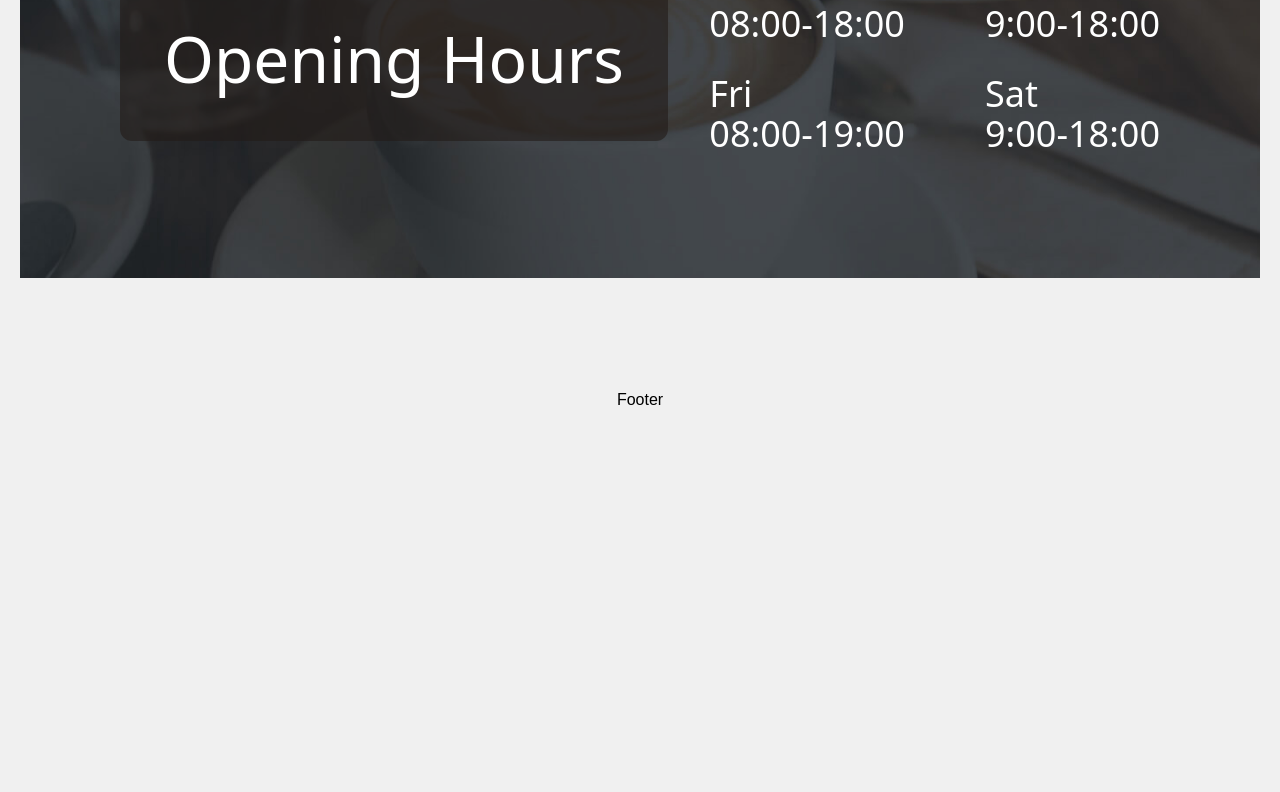
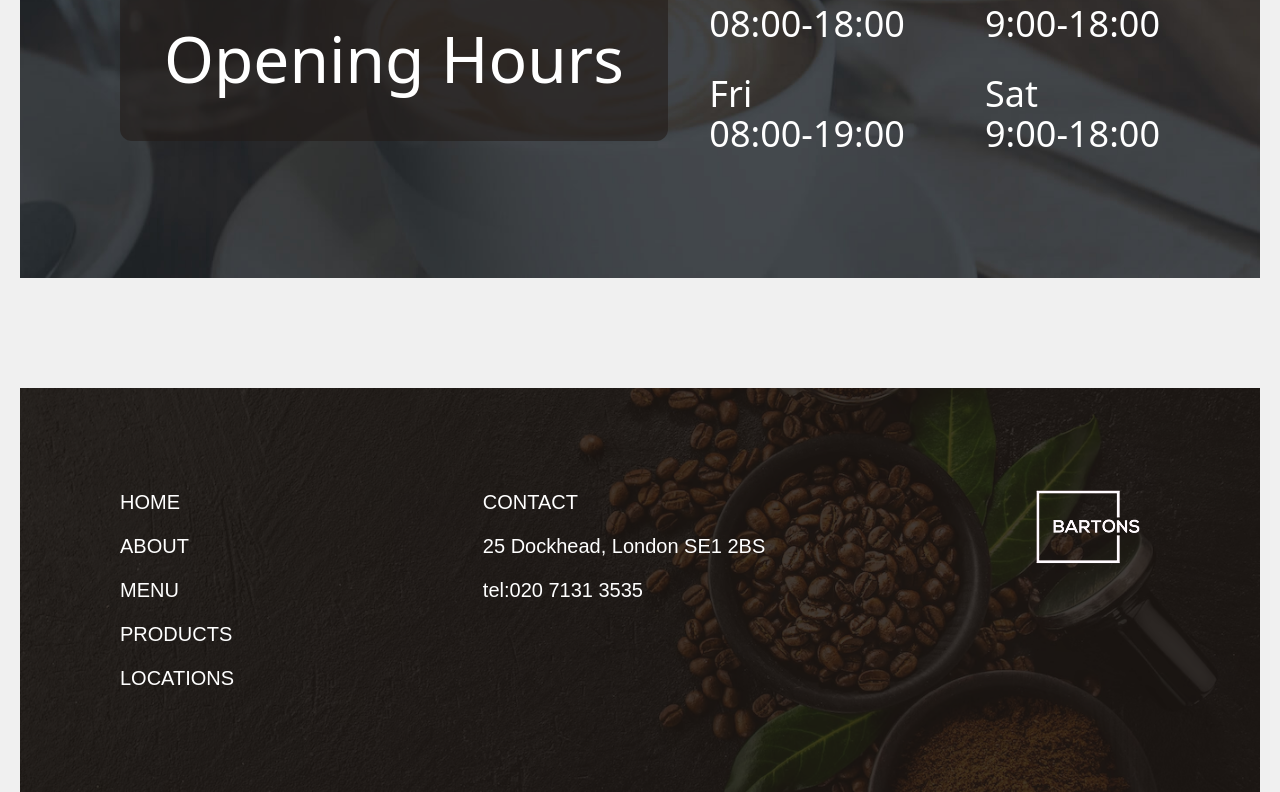
Before and after one commit to yuliyakim01/coffee-shop, a React app: page / in a window 1280 px wide. Shown: the part 1588-2380 px from the top of the page. Before the commit the page ends 2000 px from the top, so only its background shows below. Built offline with nearby package versions, Linux system fonts and the light colour scheme; what @commercetools/platform-sdk, @commercetools/sdk-client-v2 would draw is missing.

Commit message:
feat: add footer

```diff
--- a/src/App.tsx
+++ b/src/App.tsx
@@ -11,6 +11,7 @@ import Register from './pages/Registration';
 import ForgotPassword from './pages/ForgotPassword';
 import { ROUTES } from '@/data/routes';
 import Cart from '@/pages/Cart';
+import Contact from './pages/Contact';
 
 const router = createBrowserRouter([
   {
@@ -42,6 +43,11 @@ const router = createBrowserRouter([
         element: <Cart />,
       },
       {
+        path: ROUTES.contact,
+        element: <Contact />,
+      },
+
+      {
         path: ROUTES.login,
         element: <Login />,
       },
--- a/src/components/Footer-components/Footer.tsx
+++ b/src/components/Footer-components/Footer.tsx
@@ -1,7 +1,60 @@
 import React from 'react';
+import footerImage from '@/assets/footer.png';
+import { Link } from 'react-router-dom';
+import { LABELS, ROUTES } from '@/data/routes';
+import logo from '@/assets/logo.png';
 
 function Footer() {
-  return <div>Footer</div>;
+  return (
+    <div className="w-full bg-cover bg-center" style={{ backgroundImage: `url(${footerImage})` }}>
+      <div className="bg-[rgba(29,23,20,0.84)] w-full h-full flex flex-col md:flex-row justify-between items-start gap-12 px-6 py-12 md:px-[100px] md:py-[100px]">
+        {/* Navigation Links */}
+        <nav>
+          <ul className="flex flex-col gap-4 text-white text-base sm:text-lg md:text-[20px]">
+            <li>
+              <Link to={ROUTES.main} className="uppercase">
+                {LABELS.home}
+              </Link>
+            </li>
+            <li>
+              <Link to={ROUTES.about} className="uppercase">
+                {LABELS.about}
+              </Link>
+            </li>
+            <li>
+              <Link to={ROUTES.menu} className="uppercase">
+                {LABELS.menu}
+              </Link>
+            </li>
+            <li>
+              <Link to={ROUTES.products} className="uppercase">
+                {LABELS.products}
+              </Link>
+            </li>
+            <li>
+              <Link to={ROUTES.locations} className="uppercase">
+                {LABELS.locations}
+              </Link>
+            </li>
+          </ul>
+        </nav>
+
+        {/* Contact Info */}
+        <div className="flex flex-col gap-4 text-white text-base sm:text-lg md:text-[20px]">
+          <Link to={ROUTES.contact}>{LABELS.contact}</Link>
+          <p>25 Dockhead, London SE1 2BS</p>
+          <a href="tel:02071313535">tel:020 7131 3535</a>
+        </div>
+
+        {/* Logo */}
+        <div className="mt-4 md:mt-0">
+          <a href="/">
+            <img src={logo} alt="logo" className="w-[120px] sm:w-[160px] md:w-auto" />
+          </a>
+        </div>
+      </div>
+    </div>
+  );
 }
 
 export default Footer;
--- a/src/data/routes.ts
+++ b/src/data/routes.ts
@@ -9,6 +9,7 @@ export const ROUTES = {
   forgotPassword: '/forgot-password',
   cart: '/cart',
   profile: '/profile',
+  contact: '/contact',
 };
 
 export const LABELS = {
@@ -19,4 +20,5 @@ export const LABELS = {
   locations: 'Locations',
   login: 'Login',
   register: 'Register',
+  contact: 'CONTACT',
 };
--- /dev/null
+++ b/src/pages/Contact.tsx
@@ -0,0 +1,7 @@
+import React from 'react';
+
+function Contact() {
+  return <div>Contact</div>;
+}
+
+export default Contact;
```
Also changed, not shown: src/assets/footer.png (added).
